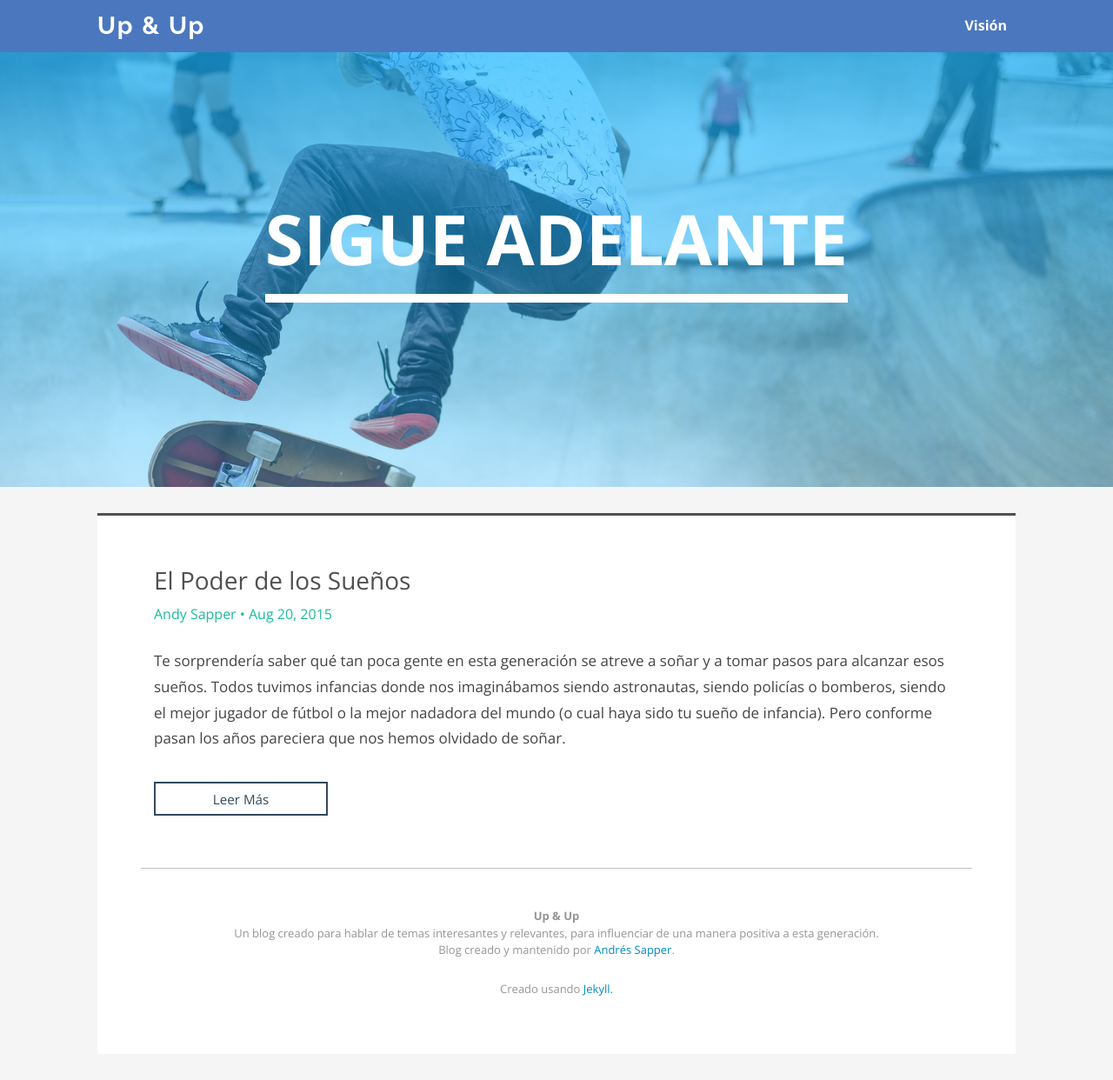
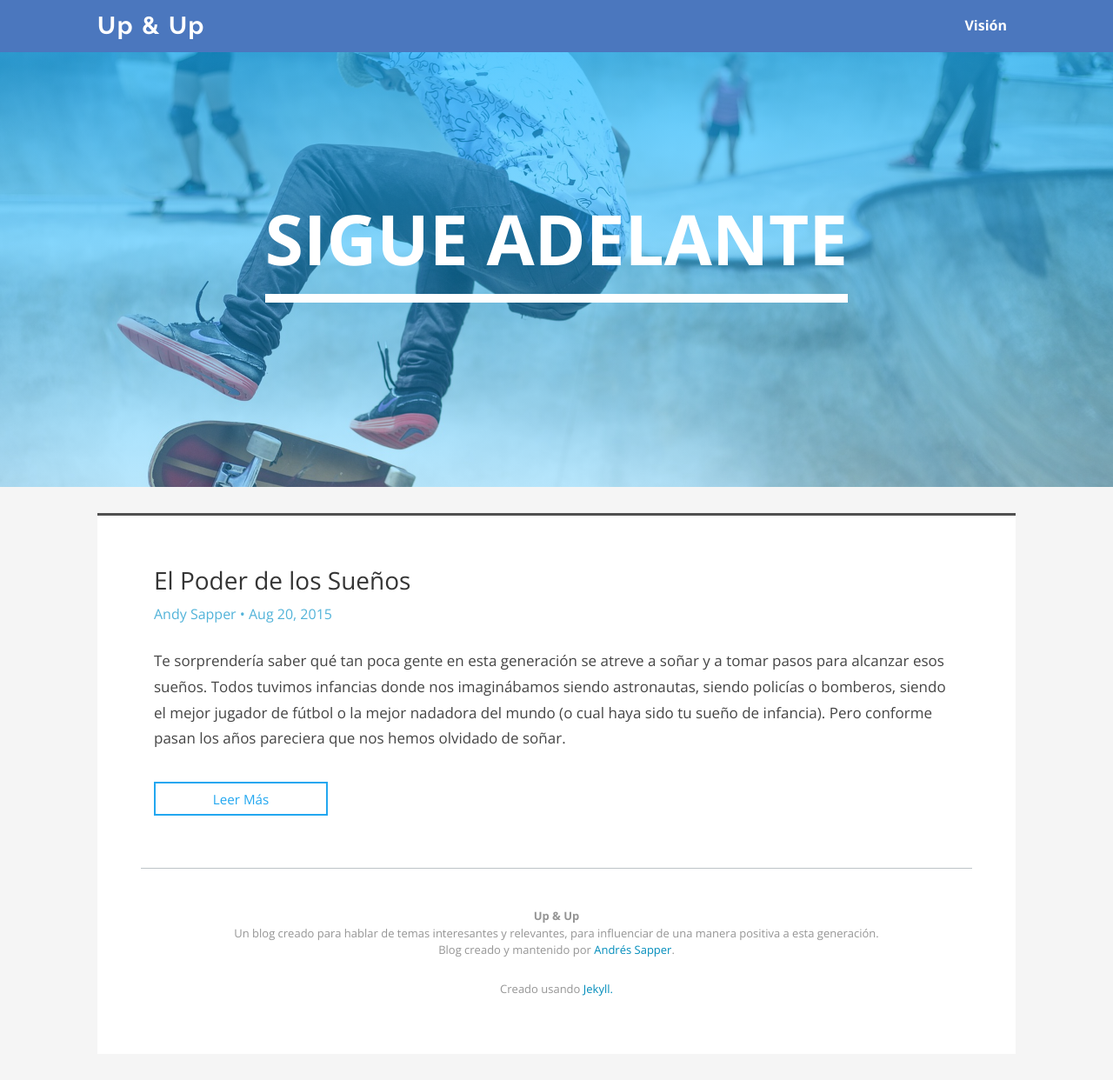
Before and after one commit to upandup/upandup.github.io, a Jekyll site: the page built from index.html, in a window 1280 px wide. Shown: the whole page at 87% size. Built offline with Jekyll 4.4.1, drawn with Linux system fonts in a browser that asks for light colours; the list of posts is cut into pages by our own code.

Commit message:
updated general main page styles

```diff
--- a/css/main.css
+++ b/css/main.css
@@ -359,12 +359,12 @@ ol, ul {
   font-family: 'Open Sans';
   font-weight: 300;
   font-size: 1.75em;
-  color: #505050;
+  color: #353535;
   display: block;
 }
 
 .post-link:hover {
-  color: #4B77BE;
+  color: #505050;
 }
 
 
@@ -401,11 +401,8 @@ ol, ul {
  ***************************************************************/
 
 .post-meta {
-  color: #1ABC9C;
+  color: #52B3D9;
   font-size: 1em;
-
-  /*padding-bottom: 15px;
-  border-bottom: 1px solid #26C281;*/
 }
 
 .in-post-meta {
@@ -488,7 +485,7 @@ ol, ul {
 
   border: none;
 	background: none;
-	color: #34495e;
+	color: #22A7F0;
 
 	vertical-align: middle;
 	position: relative;
@@ -541,7 +538,7 @@ ol, ul {
 }
 .button--wayra:hover {
 	color: #fff;
-	border-color: #34495e;
+	border-color: #22A7F0;
 }
 .button--wayra.button--inverted:hover {
 	color: #3f51b5;
@@ -549,7 +546,7 @@ ol, ul {
 }
 .button--wayra:hover::before {
 	opacity: 1;
-	background-color: #34495e;
+	background-color: #22A7F0;
 
 	-webkit-transform: rotate3d(0, 0, 1, 0deg);
 	        transform: rotate3d(0, 0, 1, 0deg);
@@ -578,7 +575,7 @@ ol, ul {
 
 
 /***************************************************************
- * SYNTAX HIGHLIGHTING
+ * MEDIA QUERIES
  ***************************************************************/
 
 /*
```
